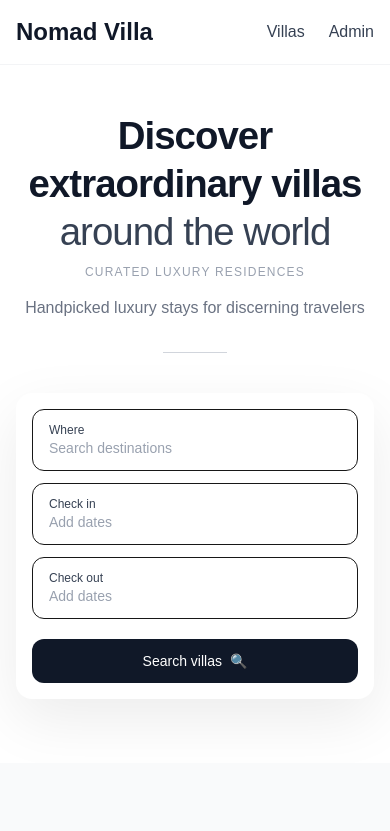
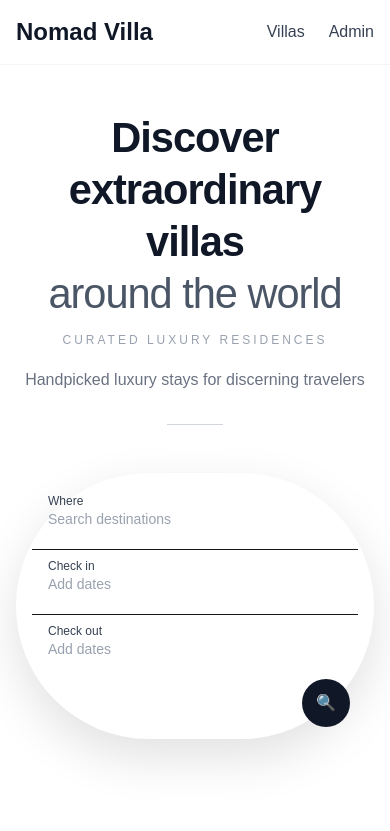
Before and after one commit to Beast-Code/nomad-villa, a Next.js app: page / in a window 390 px wide. Shown: the top 831 px of the page. Built offline with nearby package versions, Linux system fonts and the light colour scheme.

Commit message:
Refine luxury hero UI (clean, mobile-first)

```diff
--- a/app/page.tsx
+++ b/app/page.tsx
@@ -9,66 +9,67 @@ export default function Home() {
 
       <main className="bg-white">
         {/* ================= HERO ================= */}
-
-<section className="pt-28 pb-16 bg-white">
+        <section className="pt-28 pb-24 bg-white">
           <div className="max-w-7xl mx-auto px-4 text-center">
             {/* Headline */}
-    <h1 className="text-[2.4rem] md:text-6xl font-semibold text-gray-900 leading-tight tracking-tight">
+            <h1 className="text-[2.6rem] sm:text-5xl md:text-6xl font-semibold text-gray-900 leading-tight tracking-tight">
               Discover extraordinary villas
               <br />
-      <span className="font-normal text-gray-700">
+              <span className="font-normal text-gray-600">
                 around the world
               </span>
             </h1>
-    <p className="mt-2 text-xs tracking-widest uppercase text-gray-400">
+
+            {/* Eyebrow text */}
+            <p className="mt-3 text-xs tracking-[0.25em] uppercase text-gray-400">
               Curated luxury residences
             </p>
 
             {/* Subheading */}
-    <p className="mt-4 text-base md:text-lg text-gray-500 max-w-2xl mx-auto">
+            <p className="mt-5 text-base md:text-lg text-gray-500 max-w-2xl mx-auto">
               Handpicked luxury stays for discerning travelers
             </p>
 
-    {/* Elegant divider */}
+            {/* Divider */}
             <div className="mt-8 flex justify-center">
-      <div className="w-16 h-[1px] bg-gray-300" />
+              <div className="w-14 h-[1px] bg-gray-300" />
             </div>
 
-    {/* Search Card */}
-    <div className="mt-10 max-w-3xl mx-auto bg-white rounded-2xl shadow-[0_20px_60px_rgba(0,0,0,0.08)] p-4">
-      <div className="flex flex-col gap-3">
-        <div className="border rounded-xl px-4 py-3 text-left">
+            {/* Search Bar (UI only) */}
+            <div className="mt-12 max-w-4xl mx-auto bg-white rounded-full shadow-[0_18px_50px_rgba(0,0,0,0.12)] px-4 py-3">
+              <div className="grid grid-cols-1 md:grid-cols-4 items-center gap-3 text-left">
+                <div className="px-4 py-2">
                   <p className="text-xs font-medium text-gray-700">Where</p>
-          <p className="text-gray-400 text-sm">Search destinations</p>
+                  <p className="text-sm text-gray-400">Search destinations</p>
                 </div>
 
-        <div className="border rounded-xl px-4 py-3 text-left">
+                <div className="px-4 py-2 border-t md:border-t-0 md:border-l">
                   <p className="text-xs font-medium text-gray-700">Check in</p>
-          <p className="text-gray-400 text-sm">Add dates</p>
+                  <p className="text-sm text-gray-400">Add dates</p>
                 </div>
 
-        <div className="border rounded-xl px-4 py-3 text-left">
+                <div className="px-4 py-2 border-t md:border-t-0 md:border-l">
                   <p className="text-xs font-medium text-gray-700">Check out</p>
-          <p className="text-gray-400 text-sm">Add dates</p>
+                  <p className="text-sm text-gray-400">Add dates</p>
                 </div>
 
+                <div className="flex justify-end px-2">
                   <Link
                     href="/villas"
-          className="mt-2 flex items-center justify-center gap-2 rounded-xl bg-gray-900 py-3 text-white text-sm font-medium hover:bg-black transition"
+                    className="w-12 h-12 flex items-center justify-center rounded-full bg-gray-900 text-white hover:bg-black transition"
                   >
-          <span>Search villas</span>
-          <span>🔍</span>
+                    🔍
                   </Link>
+                </div>
               </div>
             </div>
           </div>
         </section>
 
-
         {/* ================= FEATURED VILLAS ================= */}
         <section className="py-16 bg-gray-50">
           <div className="max-w-7xl mx-auto px-4">
-            <h2 className="text-3xl font-bold text-gray-900 mb-2">
+            <h2 className="text-3xl font-semibold text-gray-900 mb-2">
               Featured luxury villas
             </h2>
             <p className="text-gray-600 mb-10">
@@ -113,7 +114,7 @@ export default function Home() {
                   />
                   <div className="p-4">
                     <div className="flex justify-between items-center">
-                      <h3 className="font-semibold">{villa.title}</h3>
+                      <h3 className="font-medium">{villa.title}</h3>
                       <span className="text-sm">⭐ 4.9</span>
                     </div>
                     <p className="text-gray-600 text-sm mt-1">
@@ -129,7 +130,7 @@ export default function Home() {
         {/* ================= LOCATIONS ================= */}
         <section className="py-16">
           <div className="max-w-7xl mx-auto px-4">
-            <h2 className="text-3xl font-bold text-gray-900 mb-8">
+            <h2 className="text-3xl font-semibold text-gray-900 mb-8">
               Popular locations
             </h2>
 
@@ -149,7 +150,7 @@ export default function Home() {
                     className="absolute inset-0 w-full h-full object-cover"
                   />
                   <div className="absolute inset-0 bg-black/40 flex flex-col justify-end p-4 text-white">
-                    <h3 className="font-semibold text-lg">{loc.name}</h3>
+                    <h3 className="font-medium text-lg">{loc.name}</h3>
                     <p className="text-sm">{loc.count}</p>
                   </div>
                 </div>
```
Lines whose indentation alone changed are shown as unchanged.
